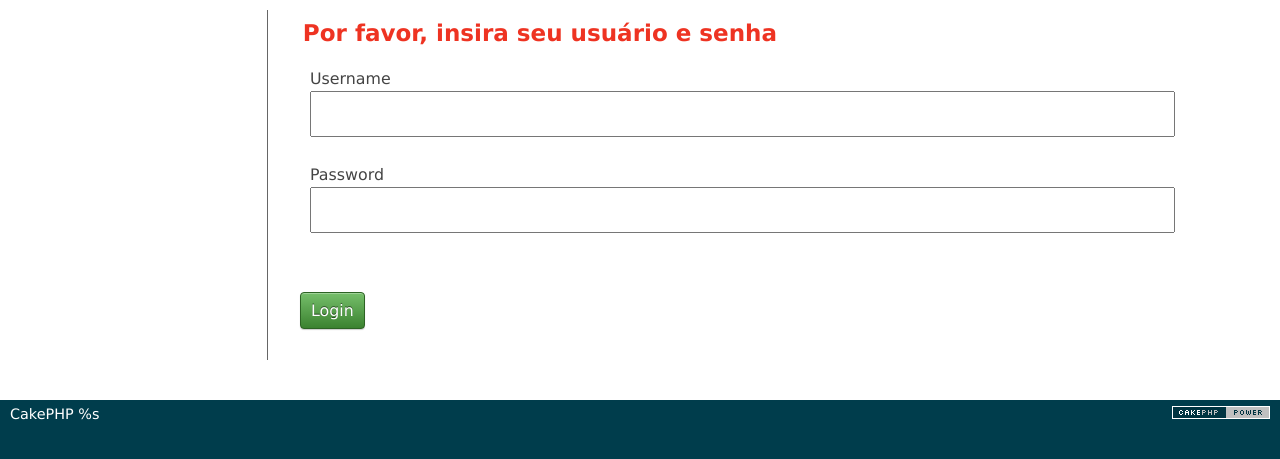
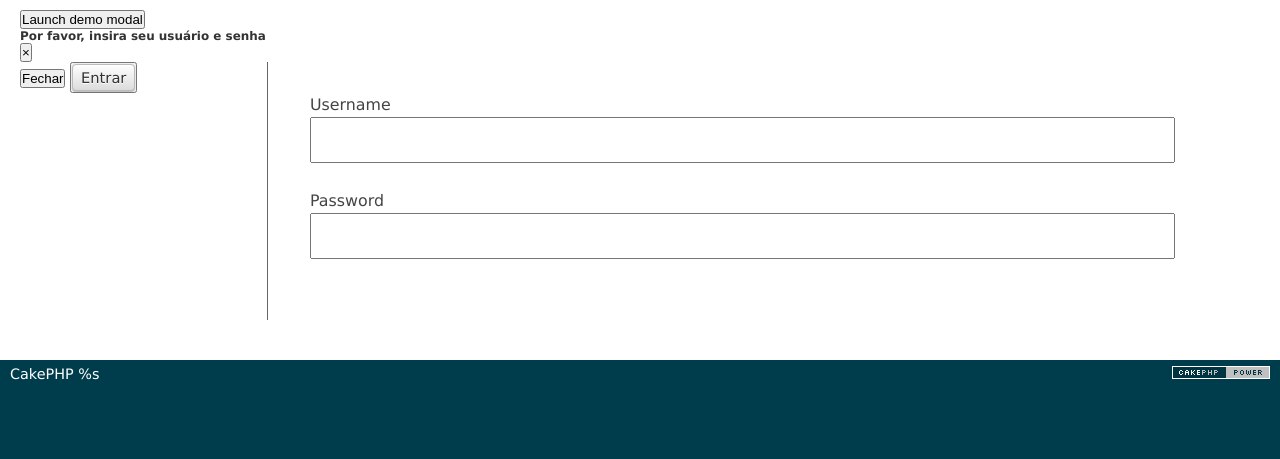
Before and after one commit to BigCouve/blog-in-cakephp, a CakePHP app: the page made by app/View/Users/login.ctp in a window 1280 px wide. Shown: the part 47-506 px from the top of the page. Run offline with PHP 8.4 and a stand-in for CakePHP, Linux system fonts and the light colour scheme; the template is opened without the code that fills it, so the values that code supplies are empty; form fields are guessed from the names that the template uses; some libraries are stand-ins or nearby versions.

Commit message:
Commit: adicionado nome do usuario logado no canto superior direito, com dropdown. Iniciado estudo sobre Modal

```diff
--- a/app/Controller/UsersController.php
+++ b/app/Controller/UsersController.php
@@ -77,7 +77,7 @@ class UsersController extends AppController {
     public function login() {
         if ($this->request->is('post')) {
             if ($this->Auth->login()) {
-                $this->Session->write('username', 22222);
+                $this->Session->write('username', $this->Auth->user('username'));
                 $this->Session->write('logged', true);
                 return $this->redirect($this->Auth->redirectUrl());
             }
--- a/app/View/Users/login.ctp
+++ b/app/View/Users/login.ctp
@@ -1,15 +1,39 @@
 <!--app/View/Users/login.ctp !-->
 
+
+
+<!-- Button trigger modal -->
+<button type="button" class="btn btn-primary" data-toggle="modal" data-target="#exampleModal">
+  Launch demo modal
+</button>
+
+<!-- Modal -->
+<div class="modal fade" id="exampleModal" tabindex="-1" role="dialog" aria-labelledby="exampleModalLabel" aria-hidden="true">
+  <div class="modal-dialog" role="document">
+    <div class="modal-content">
+      <div class="modal-header">
+        <h5 class="modal-title" id="titleModalLogin">Por favor, insira seu usuário e senha</h5>
+        <button type="button" class="close" data-dismiss="modal" aria-label="Close">
+          <span aria-hidden="true">&times;</span>
+        </button>
+      </div>
+      <div class="modal-body">
         <div class="users form">
             <?php echo $this->Flash->render('auth'); ?>
             <?php echo $this->Form->create('User'); ?>
                 <fieldset>
-        <legend>
-            <?php echo __('Por favor, insira seu usuário e senha'); ?>
-        </legend>
                     <?php echo $this->Form->input('username');
                     echo $this->Form->input('password');
                 ?>
                 </fieldset>
-<?php echo $this->Form->end(__('Login')); ?>
+
             </div>
+      </div>
+      <div class="modal-footer">
+        <button type="button" class="btn btn-secondary" data-dismiss="modal">Fechar</button>
+
+        <button type="button" class="btn btn-primary"><?php echo $this->Form->end(__('Entrar')); ?></button>
+      </div>
+    </div>
+  </div>
+</div>
```
Also changed, not shown: 14 other files. Lines whose indentation alone changed are shown as unchanged.
